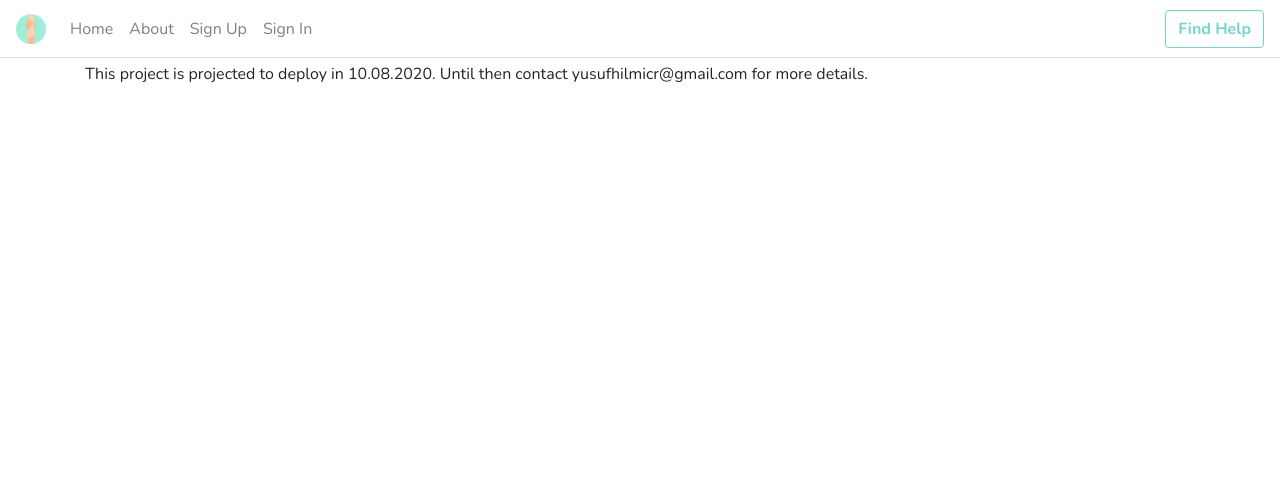
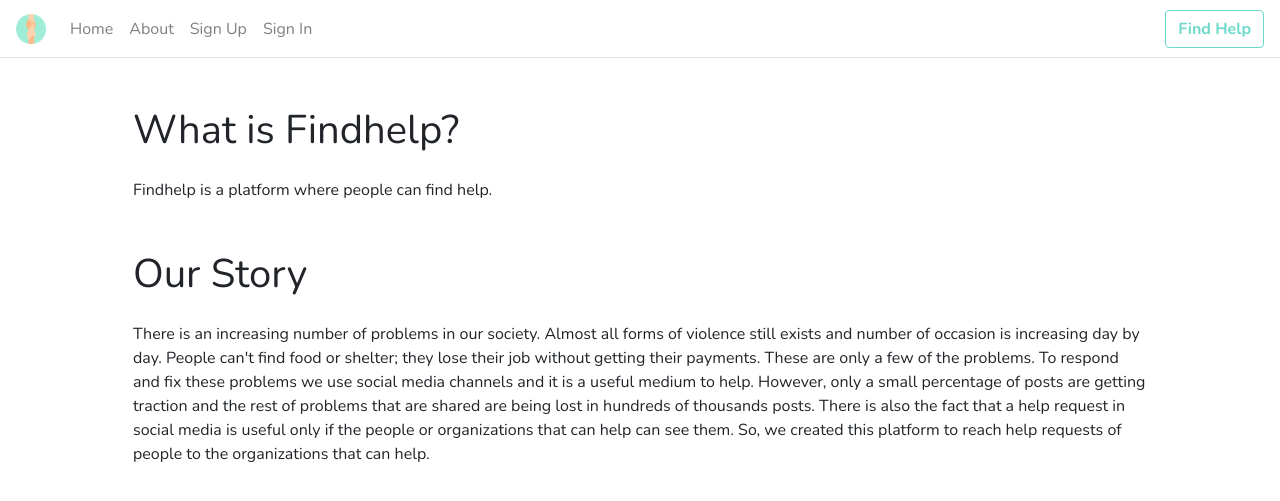
Before and after one commit to yusufhilmi/findhelp, a Django app: page /about/ in a window 1280 px wide. Shown: the top 501 px of the page. Run offline with Django 3.2, Linux system fonts and the light colour scheme; some libraries are stand-ins or nearby versions.

Commit message:
about page added

```diff
--- a/findhelp/templates/pages/about.html
+++ b/findhelp/templates/pages/about.html
@@ -1 +1,33 @@
 {% extends "base.html" %}
+{% load i18n %}
+
+{% block content %}
+
+<div class="m-5">
+    <h1>{% trans 'What is Findhelp?' %}</h1>
+    <div class="mt-4">
+        <p>
+            <strong>{% trans 'Findhelp is a platform where people can find help.' %}</strong>
+        </p>
+    </div>
+    <div class="mt-5">
+        <h1>{% trans 'Our Story' %}</h1>
+        <div class="mt-4">
+
+            <p>
+                {% blocktrans %}
+                There is an increasing number of problems in our society. Almost all forms of violence still exists and
+                number of occasion is increasing day by day. People can't find food or shelter; they lose their job
+                without
+                getting their payments. These are only a few of the problems. To respond and fix these problems we use
+                social media channels and it is a useful medium to help. However, only a small percentage of posts are
+                getting traction and the rest of problems that are shared are being lost in hundreds of thousands posts.
+                There is also the fact that a help request in social media is useful only if the people or organizations
+                that can help can see them. So, we created this platform to reach help requests of people to the
+                organizations that can help.
+                {% endblocktrans %}
+            </p>
+        </div>
+    </div>
+</div>
+{% endblock content %}
```
